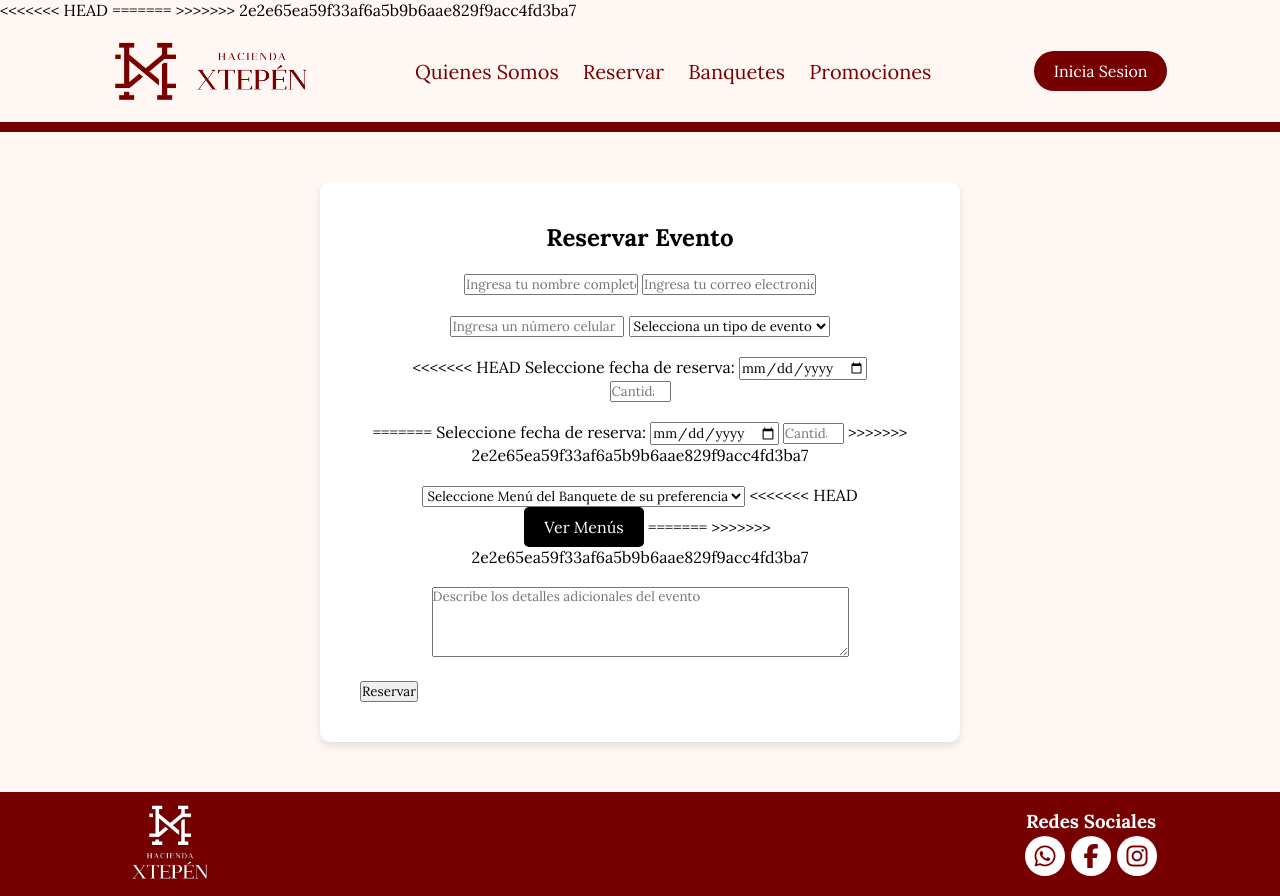
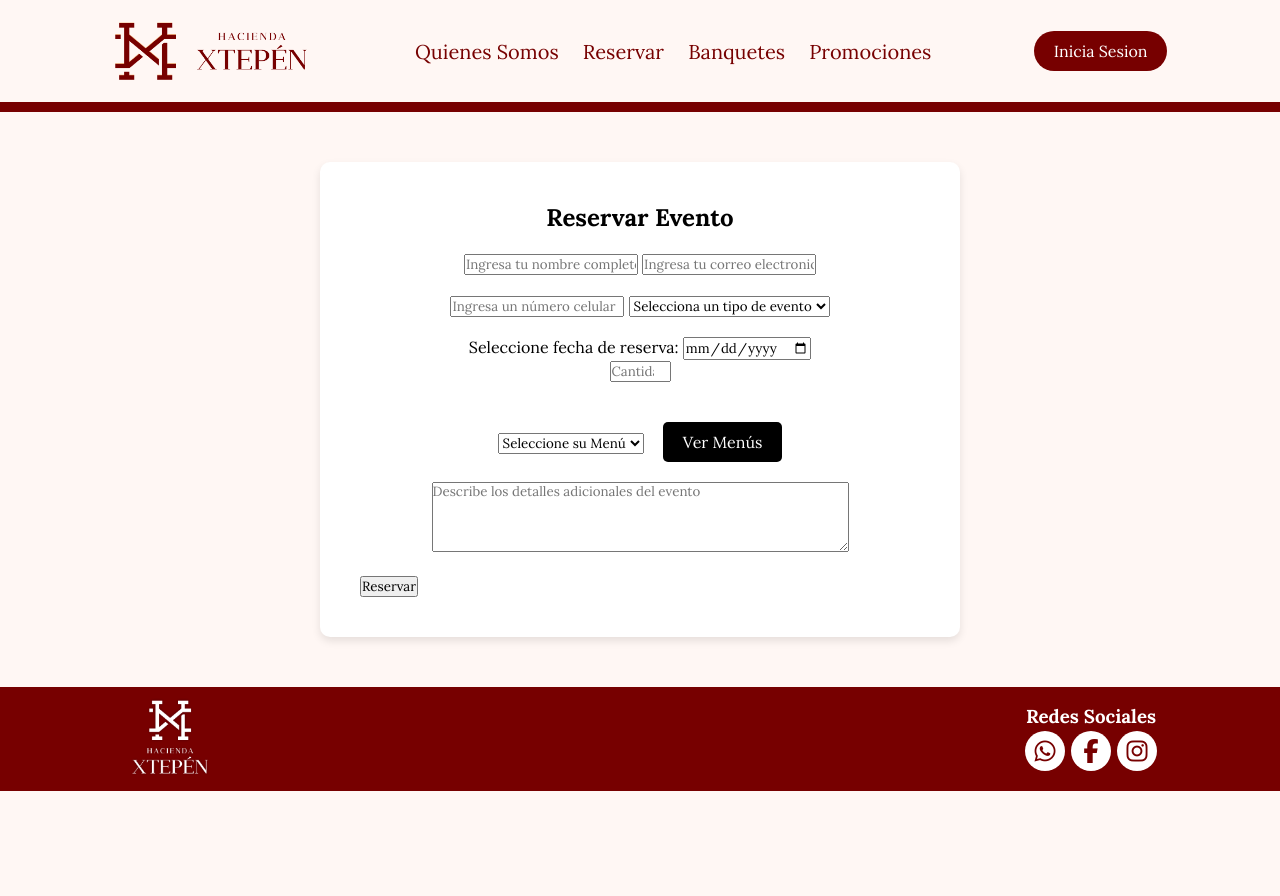
Before and after one commit to OmaewaRV16/Hacienda-Xtep-n, a PHP site: page /alta_reservas_eventos.php in a window 1280 px wide. After the commit the page ends 791 px from the top, so only its background shows below. Run offline with PHP 8.4, Linux system fonts and the light colour scheme; data comes from the database, SQL or seed files in the repository; some libraries are stand-ins or nearby versions.

Commit message:
cambios nuevos part 2

```diff
--- a/alta_reservas_eventos.php
+++ b/alta_reservas_eventos.php
@@ -5,7 +5,6 @@
     <meta name="viewport" content="width=device-width, initial-scale=1.0">
     <link rel="stylesheet" href="PaginaPrincipal/stylereservas.css">
     <title>Reservas</title>
-<<<<<<< HEAD
     <style>
         /* Estilos para el tooltip */
         .tooltip {
@@ -36,8 +35,6 @@
             opacity: 1;
         }
     </style>
-=======
->>>>>>> 2e2e65ea59f33af6a5b9b6aae829f9acc4fd3ba7
 </head>
 <body>
     <?php include "menu_principal.php"; ?>
@@ -67,26 +64,17 @@
                 </div>
 
                 <div>
-<<<<<<< HEAD
                     <span>Seleccione fecha de reserva: </span><input class="dte" type="date" name="fecha" id="fecha" required>
                     <div class="tooltip">
                         <input class="inv" type="number" name="invitados" id="invitados" required min="1" max="1000" maxlength="4" placeholder="Cantidad de invitados" oninput="validarCantidadInvitados(this)">
                         <span class="tooltiptext">Máximo 1000 invitados</span> <!-- Tooltip con el mensaje -->
                     </div>
-=======
-                    <span>Seleccione fecha de reserva: </span><input type="date" name="fecha" id="fecha" required>
-                    <input type="number" name="invitados" id="invitados" required min="1" max="9999" maxlength="4" placeholder="Cantidad de invitados">
->>>>>>> 2e2e65ea59f33af6a5b9b6aae829f9acc4fd3ba7
                 </div>
 
                 <!-- Select con los menús de banquete -->
                 <div>
                     <select name="menu_banquete" id="menu_banquete" required>
-<<<<<<< HEAD
                         <option value="" disabled selected>Seleccione su Menú</option>
-=======
-                        <option value="" disabled selected>Seleccione Menú del Banquete de su preferencia</option>
->>>>>>> 2e2e65ea59f33af6a5b9b6aae829f9acc4fd3ba7
                         <?php
                         // Conexión a la base de datos
                         $conexion = new mysqli("localhost", "root", "", "haciendaxtepen");
@@ -113,10 +101,7 @@
                         $conexion->close();
                         ?>
                     </select>
-<<<<<<< HEAD
                     <a class="vm" href="reserva_ver_menu.php" onclick="window.open('reserva_ver_menu.php', 'newwindow', 'width=800,height=600'); return false;">Ver Menús</a>
-=======
->>>>>>> 2e2e65ea59f33af6a5b9b6aae829f9acc4fd3ba7
                 </div>
 
                 <div>
@@ -141,7 +126,6 @@
 
         const fechaActual = obtenerFechaActual();
         fechaEventoInput.min = fechaActual;
-<<<<<<< HEAD
 
         function validarCantidadInvitados(input) {
             const valor = parseInt(input.value);
@@ -149,8 +133,6 @@
                 input.value = 1000; // Limita el valor a 1000
             }
         }
-=======
->>>>>>> 2e2e65ea59f33af6a5b9b6aae829f9acc4fd3ba7
     </script>
 
     <?php include "pie_pagina.php"; ?>
--- a/login/alta_eventos.php
+++ b/login/alta_eventos.php
@@ -39,11 +39,7 @@
                     <input class="inputext" type="number" id="invitados" name="invitados" placeholder="Cantidad de invitados" required min="1" max="1000" oninput="validarInvitados(this)">
 
                     <!-- Select para el menú de banquete -->
-<<<<<<< HEAD
                     <select class="inputext" name="menu_banquete" id="menu_banquete">
-=======
-                    <select class="inputext" name="menu_banquete" id="menu_banquete" required>
->>>>>>> 2e2e65ea59f33af6a5b9b6aae829f9acc4fd3ba7
                         <option value="" disabled selected>Seleccione Menú del Banquete de su preferencia</option>
                         <?php
                             $query = "SELECT id, nombre_menu FROM banquete_menu";
--- a/login/editar_evento.php
+++ b/login/editar_evento.php
@@ -66,11 +66,7 @@
                     <input type="hidden" name="telefono" value="<?php echo $fila["telefono"]; ?>">
 
                     <p>Fecha de Evento:</p>
-<<<<<<< HEAD
-                    <input class="inputextdt" type="date" name="fecha" id="fecha" value="<?php echo $fila["fecha"]; ?>">
-=======
                     <input class="inputextdt" type="date" name="fecha" id="fecha" required value="<?php echo $fila["fecha"]; ?>">
->>>>>>> 2e2e65ea59f33af6a5b9b6aae829f9acc4fd3ba7
                 </div>
                 <br>
                 <div>
--- a/login/styles/stylebanqts.css
+++ b/login/styles/stylebanqts.css
@@ -147,7 +147,6 @@
 .buttonsbmt2:hover {
     background-color: var(--Texto);
     color: var(--Blanco);
-<<<<<<< HEAD
 }
 
 .file-container {
@@ -160,6 +159,4 @@
 .file-info {
     font-size: 12px; /* Tamaño de fuente más pequeño */
     color: red; /* Color de texto gris */
-=======
->>>>>>> 2e2e65ea59f33af6a5b9b6aae829f9acc4fd3ba7
 }
```
Also changed, not shown: login/dashboard_eventos.php (+7 -76 lines).
